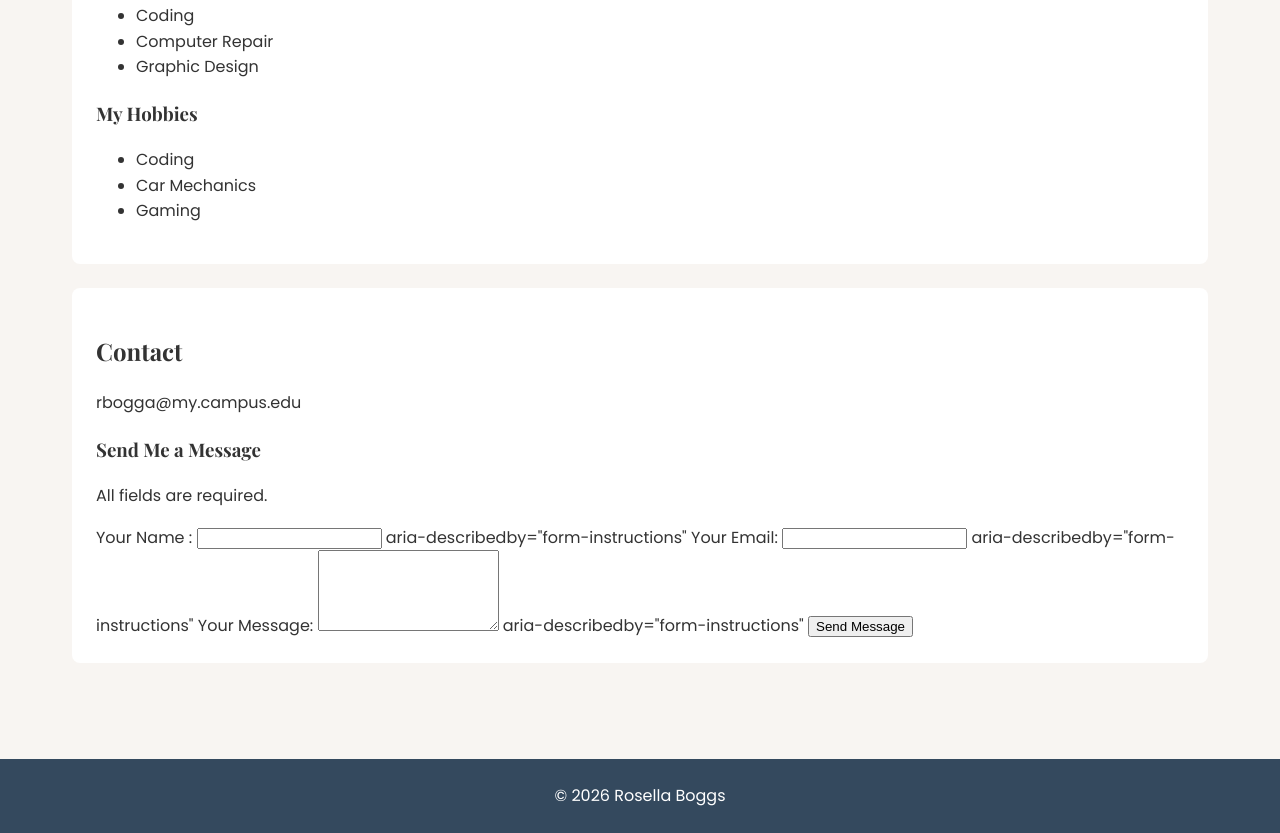
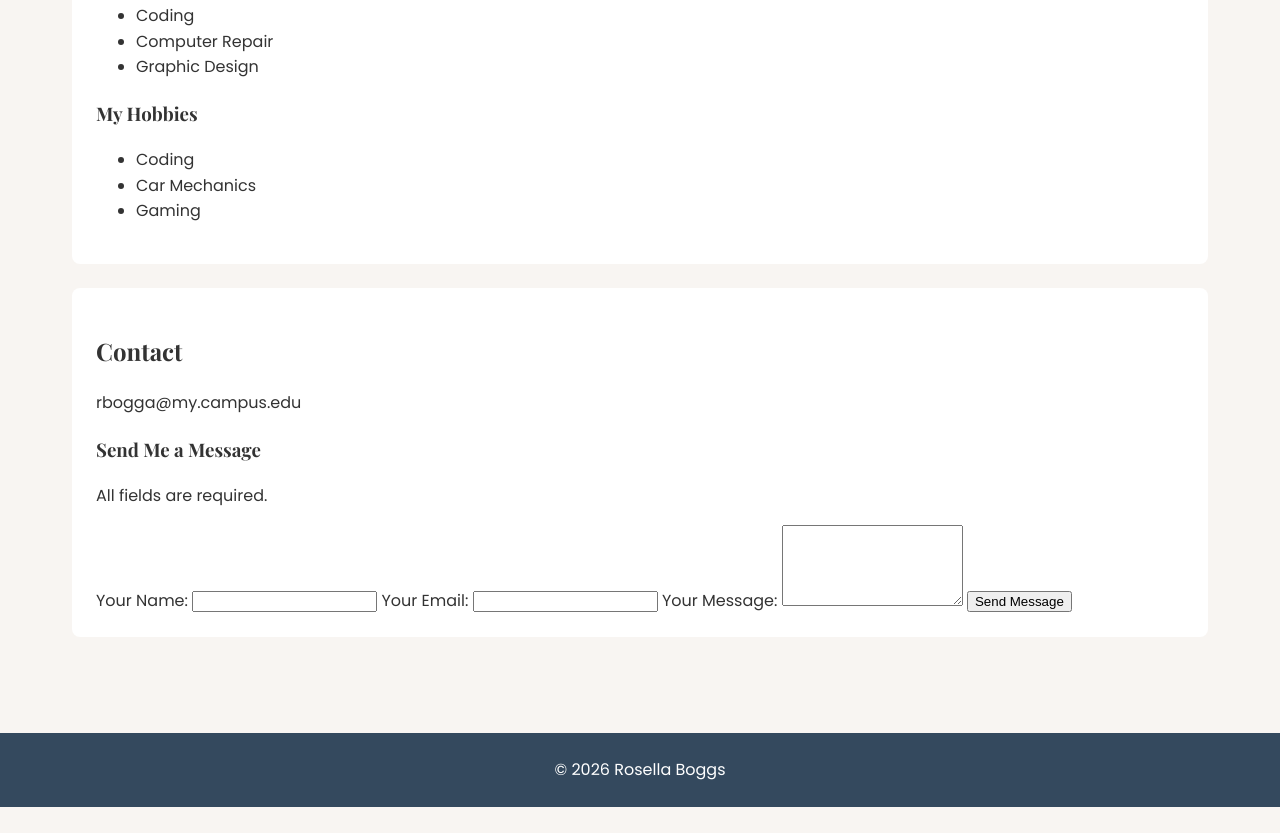
Before and after one commit to rose-boggs1023/Web-dev-project-2, a plain HTML site: page START_site/about.html in a window 1280 px wide. Shown: the part 925-1758 px from the top of the page. After the commit the page ends 1732 px from the top, so only its background shows below. Drawn offline with nearby package versions, Linux system fonts and the light colour scheme.

Commit message:
Fix formatting of form fields in about.html

```diff
--- a/START_site/about.html
+++ b/START_site/about.html
@@ -44,15 +44,17 @@
       <h3>Send Me a Message</h3>
       <form>
         <p id="form-instructions">All fields are required.</p>
-  <label for="name">Your Name :</label>
-<input type="text" id="name" name="name" required>
-        aria-describedby="form-instructions"
+ <label for="name">Your Name:</label>
+<input type="text" id="name" name="name" required
+       aria-describedby="form-instructions">
   <label for="email">Your Email:</label>
-<input type="email" id="email" name="email" required>
-        aria-describedby="form-instructions"
-        <label for="message">Your Message:</label>
-<textarea id="message" name="message" rows="5" required></textarea>
-        aria-describedby="form-instructions"
+<input type="email" id="email" name="email" required
+  aria-describedby="form-instructions">
+<label for="message">Your Message:</label>
+<textarea id="message" name="message" rows="5" required
+ aria-describedby="form-instructions" >
+
+ </textarea>
         <button type="submit">Send Message</button>
       </form>
 
```
